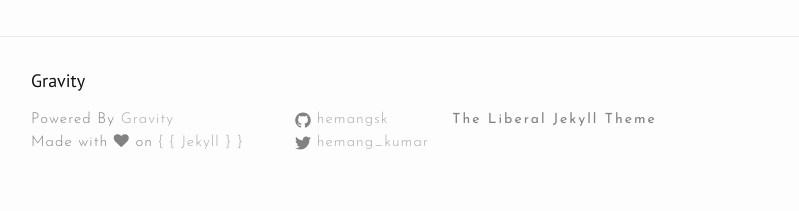
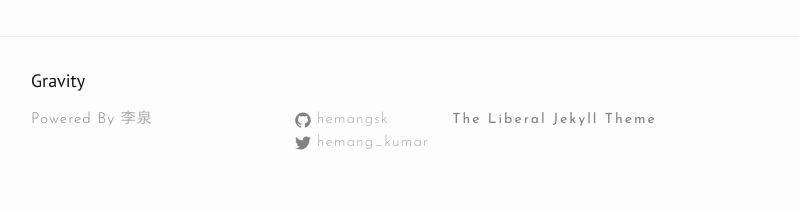
Before and after one commit to quantum-li/quantum-li.github.io, a Jekyll site: the page built from index.html, in a window 1280 px wide. Shown: the part 1000-1211 px from the top of the page, without its empty margins (239-1038 px from the left). Built offline with Jekyll 4.4.1, drawn with Linux system fonts in a browser that asks for light colours; nearby versions of some CDN libraries; the list of posts is cut into pages by our own code.

Commit message:
Update footer.html

```diff
--- a/_includes/footer.html
+++ b/_includes/footer.html
@@ -7,8 +7,7 @@
     <div class="footer-col-wrapper">
       <div class="footer-col footer-col-1">
         <ul class="contact-list footer-content">
-          <li>Powered By <a href="http://github.com/hemangsk/Gravity">Gravity</a></li>
-          <li>Made with <i class="fa fa-heart"></i> on <a href="http://jekyllrb.com"><span>{ { Jekyll } }</a></span></li>
+          <li>Powered By <a href="https://github.com/mzzw">李泉</a></li>
 
 
         </ul>
```
